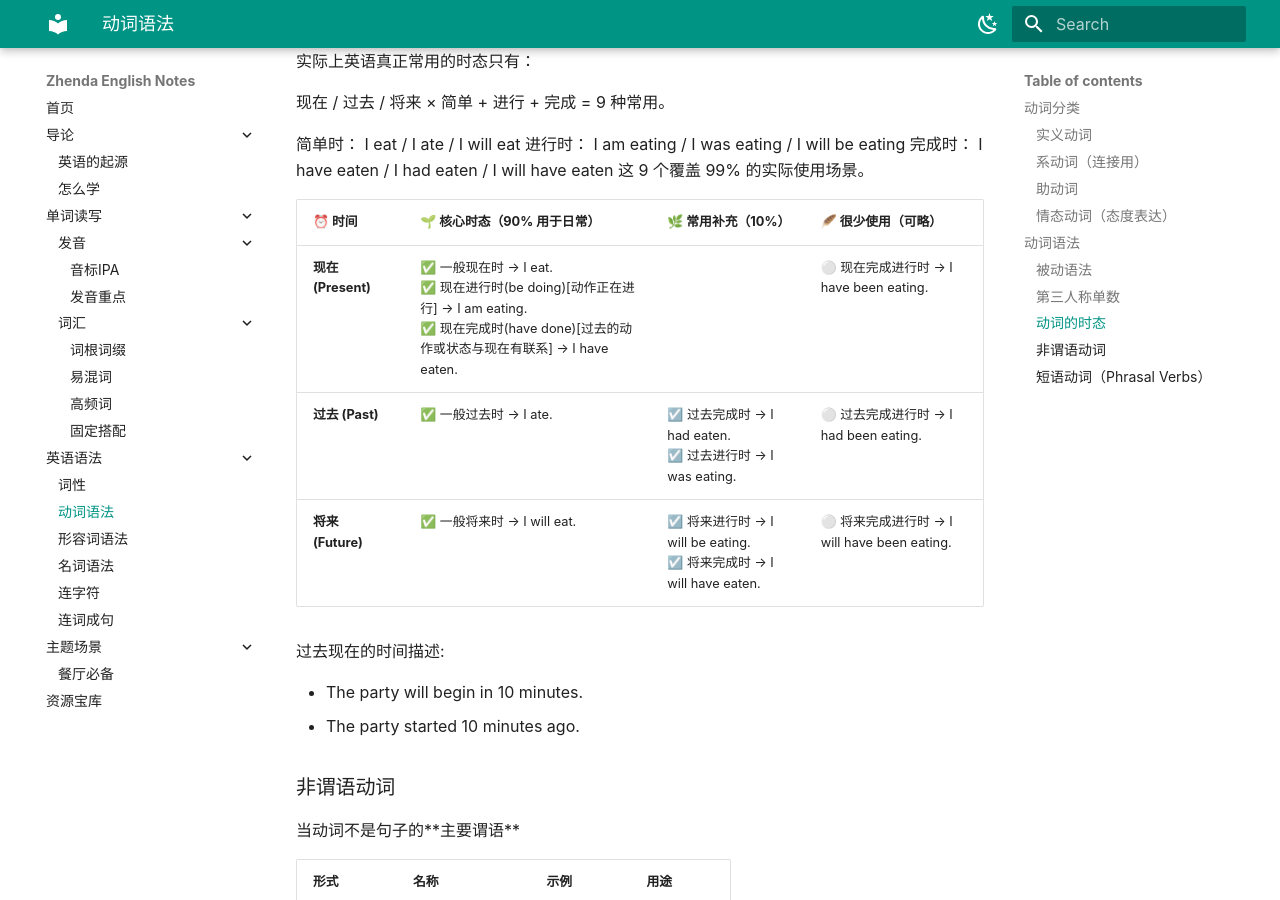
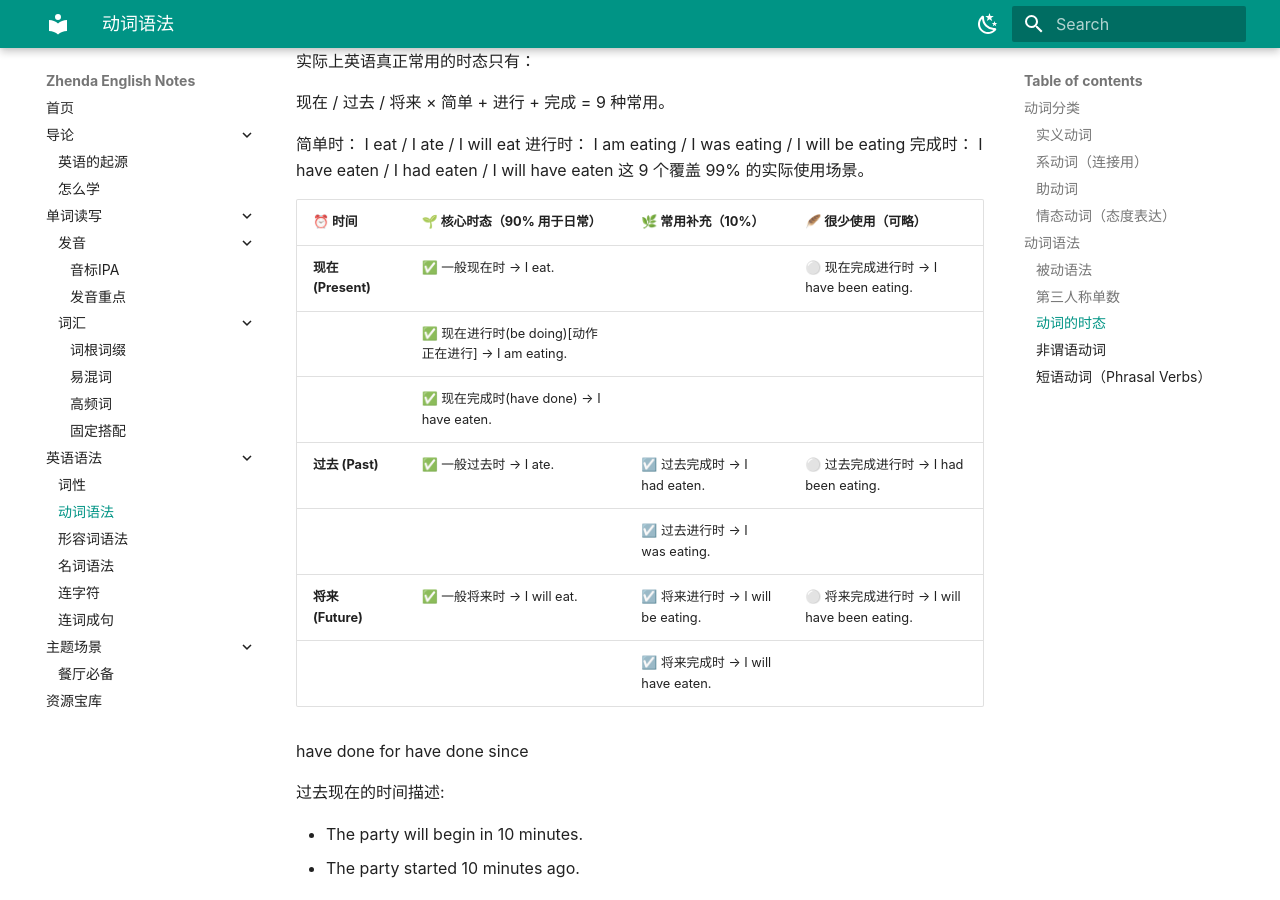
Before and after one commit to zhenda-hub/english-note, an MkDocs documentation site: the page built from docs/grammar/verbs.md, in a window 1280 px wide and 900 px high, scrolled down 1786 px. Built offline with MkDocs 1.6.1 and Material for MkDocs 9.7.7, drawn with Linux system fonts in a browser that asks for light colours; plug-ins that fetch from the network failed and are left out.

Commit message:
Update verbs.md

```diff
--- a/docs/grammar/verbs.md
+++ b/docs/grammar/verbs.md
@@ -1,5 +1,5 @@
 
-<!-- [toc] -->
+ <!--[toc] -->
 
 
 ## 动词分类
@@ -83,12 +83,22 @@ have -> has
 这 9 个覆盖 99% 的实际使用场景。
 
 
-| ⏰ 时间             | 🌱 核心时态（90% 用于日常）                                                                                                                              | 🌿 常用补充（10%）                                                          | 🪶 很少使用（可略）                         |
-| :----------------- | :-------------------------------------------------------------------------------------------------------------------------------------------------------- | :--------------------------------------------------------------------------- | :------------------------------------------- |
-| **现在 (Present)** | ✅ 一般现在时 → I eat. <br>✅ 现在进行时(be doing)[动作正在进行] → I am eating.<br>✅ 现在完成时(have done)[过去的动作或状态与现在有联系] → I have eaten. |                                                                              | ⚪ 现在完成进行时 → I have been eating.      |
-| **过去 (Past)**    | ✅ 一般过去时 → I ate.                                                                                                                                    | ☑️ 过去完成时 → I had eaten.<br>☑️ 过去进行时 → I was eating.            | ⚪ 过去完成进行时 → I had been eating.       |
-| **将来 (Future)**  | ✅ 一般将来时 → I will eat.                                                                                                                               | ☑️ 将来进行时 → I will be eating. <br>☑️ 将来完成时 → I will have eaten. | ⚪ 将来完成进行时 → I will have been eating. |
 
+
+
+| ⏰ 时间             | 🌱 核心时态（90% 用于日常）                         | 🌿 常用补充（10%）                  | 🪶 很少使用（可略）                         |
+| :----------------- | :--------------------------------------------------- | :----------------------------------- | :------------------------------------------- |
+| **现在 (Present)** | ✅ 一般现在时 → I eat.                               |                                      | ⚪ 现在完成进行时 → I have been eating.      |
+|                    | ✅ 现在进行时(be doing)[动作正在进行] → I am eating. |                                      |                                              |
+|                    | ✅ 现在完成时(have done) → I have eaten.             |                                      |                                              |
+| **过去 (Past)**    | ✅ 一般过去时 → I ate.                               | ☑️ 过去完成时 → I had eaten.       | ⚪ 过去完成进行时 → I had been eating.       |
+|                    |                                                      | ☑️ 过去进行时 → I was eating.      |                                              |
+| **将来 (Future)**  | ✅ 一般将来时 → I will eat.                          | ☑️ 将来进行时 → I will be eating.  | ⚪ 将来完成进行时 → I will have been eating. |
+|                    |                                                      | ☑️ 将来完成时 → I will have eaten. |                                              |
+
+
+have done for
+have done since
 
 过去现在的时间描述:
 
```
